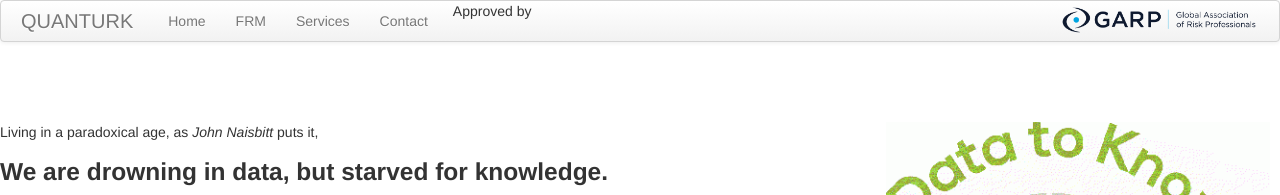
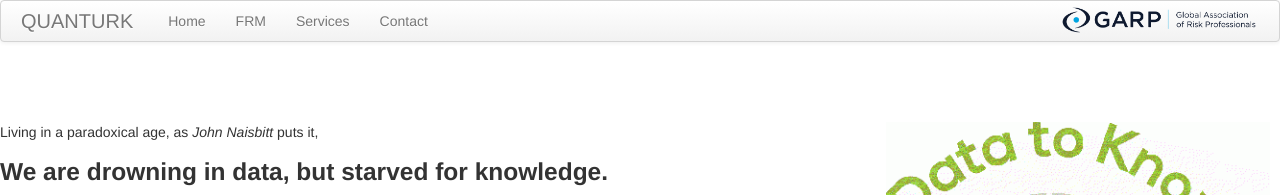
Before and after one commit to quanturk/quanturk.github.io, a Jekyll site: the page built from index.md, in a window 1280 px wide. Shown: the top 195 px of the page. Built offline with Jekyll 4.4.1, drawn with Linux system fonts in a browser that asks for light colours.

Commit message:
Update default.html

```diff
--- a/_includes/themes/twitter/default.html
+++ b/_includes/themes/twitter/default.html
@@ -32,7 +32,7 @@
       <div class="navbar-inner">
         <div class="container-narrow">
           <a class="brand" href="{{ HOME_PATH }}">{{ site.title }}</a>
-          Approved by<a href="http://www.garp.org"><img src="../../../figures/garp_logo.png" width="200" height="30" alt="Site logo" align = "right"> <!-- width="200"-->
+          <a href="http://www.garp.org"><img src="../../../figures/garp_logo.png" width="200" height="30" alt="Site logo" align = "right"> <!-- width="200"-->
 </a>
           <ul class="nav">
               <li><a href="{{ BASE_PATH }}/index.html">Home</a></li>
```
